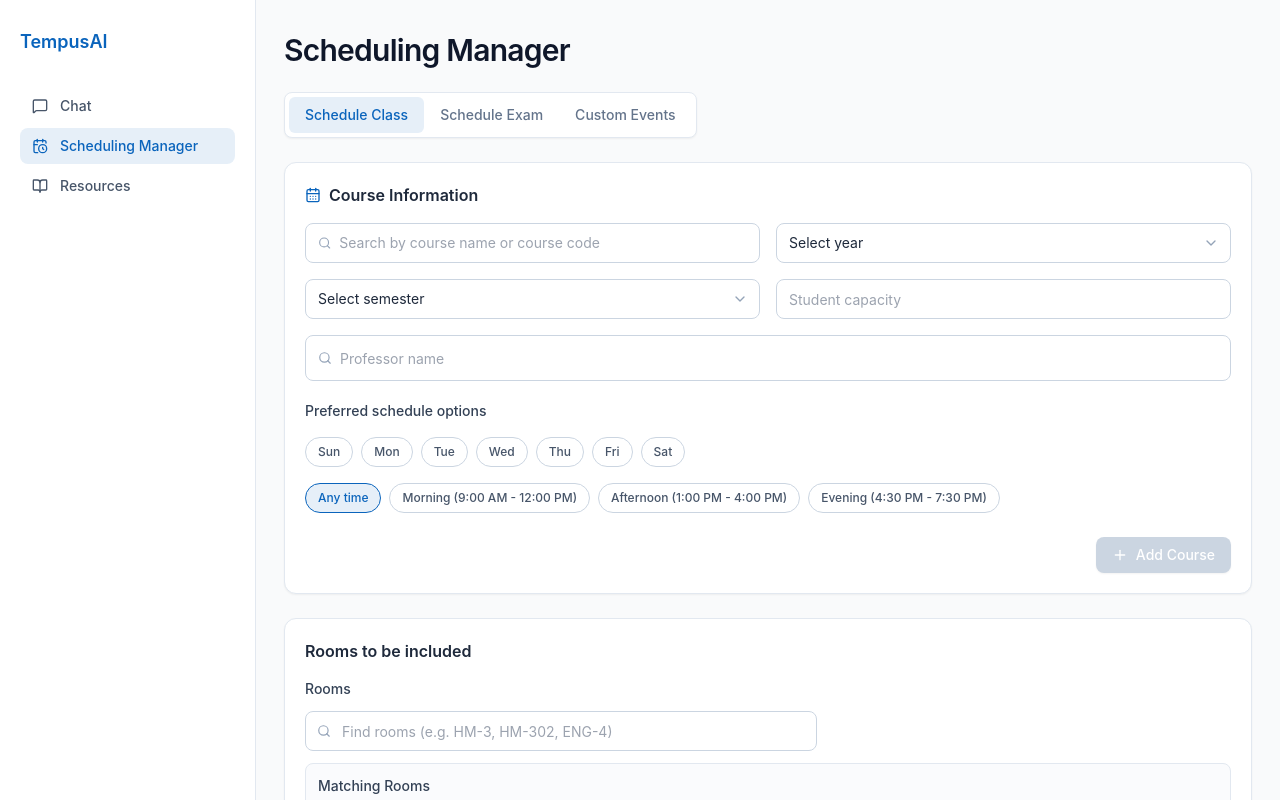
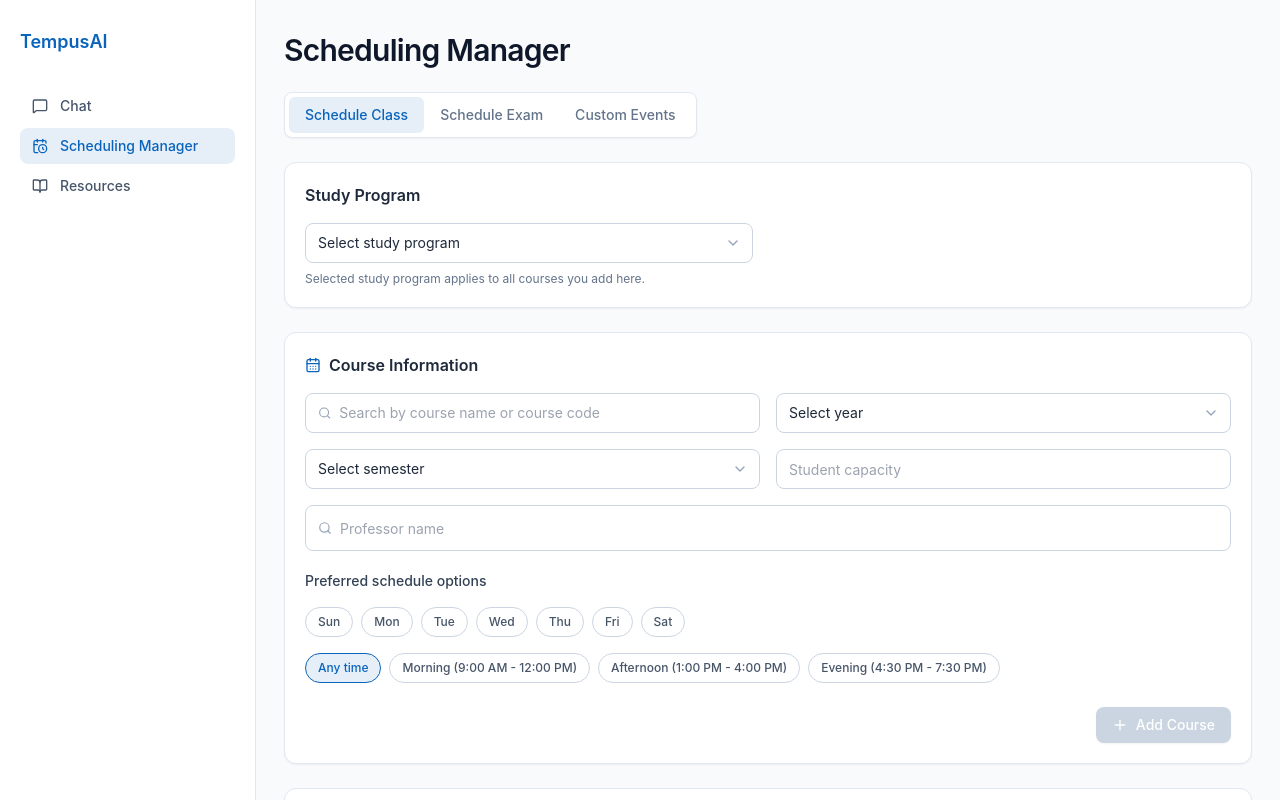
Before and after one commit to SaiPha454/tempusai, a React (Vite) app in the folder frontend/: page /scheduling-manager in a window 1280 px wide. Shown: the top 800 px of the page. Built offline with nearby package versions, Linux system fonts and the light colour scheme.

Commit message:
Add Study program input field

```diff
--- a/frontend/src/components/CourseItem.tsx
+++ b/frontend/src/components/CourseItem.tsx
@@ -2,6 +2,7 @@ import { CalendarDays, Clock3, GraduationCap, Trash2, UserRound, Users } from 'l
 
 type CourseItemProps = {
   order: number;
+  studyProgram: string;
   courseCode: string;
   courseName: string;
   year: string;
@@ -15,6 +16,7 @@ type CourseItemProps = {
 
 export function CourseItem({
   order,
+  studyProgram,
   courseCode,
   courseName,
   year,
@@ -40,6 +42,10 @@ export function CourseItem({
             <p className="inline-flex items-center gap-1.5">
               <GraduationCap size={14} className="text-slate-500" />
               {year && semester ? `Year ${year}, Semester ${semester}` : 'Year/Semester N/A'}
+            </p>
+            <p className="inline-flex items-center gap-1.5">
+              <GraduationCap size={14} className="text-slate-500" />
+              {studyProgram}
             </p>
             <p className="inline-flex items-center gap-1.5">
               <Users size={14} className="text-slate-500" />
--- a/frontend/src/data/schedulingData.ts
+++ b/frontend/src/data/schedulingData.ts
@@ -30,6 +30,16 @@ export const preferredTimeOptions: SelectOption[] = [
   { value: 'morning', label: 'Morning (9:00 AM - 12:00 PM)' },
   { value: 'afternoon', label: 'Afternoon (1:00 PM - 4:00 PM)' },
   { value: 'evening', label: 'Evening (4:30 PM - 7:30 PM)' },
+];
+
+export const studyProgramOptions: SelectOption[] = [
+  { value: '', label: 'Select study program' },
+  { value: 'software-engineering', label: 'Software Engineering' },
+  { value: 'computer-science', label: 'Computer Science' },
+  { value: 'information-technology', label: 'Information Technology' },
+  { value: 'data-science', label: 'Data Science' },
+  { value: 'artificial-intelligence', label: 'Artificial Intelligence' },
+  { value: 'cybersecurity', label: 'Cybersecurity' },
 ];
 
 export const professorDirectory = [
--- a/frontend/src/pages/SchedulingManagerPage.tsx
+++ b/frontend/src/pages/SchedulingManagerPage.tsx
@@ -17,6 +17,7 @@ import {
   professorDirectory,
   roomDirectory,
   semesterOptions,
+  studyProgramOptions,
   weekdays,
   yearOptions,
   type CourseOption,
@@ -31,6 +32,7 @@ type CourseForm = {
 
 type AddedCourse = {
   id: string;
+  studyProgram: string;
   courseCode: string;
   courseName: string;
   year: string;
@@ -56,6 +58,7 @@ const initialForm: CourseForm = {
 
 export function SchedulingManagerPage() {
   const [activeTab, setActiveTab] = useState<(typeof schedulingTabs)[number]>('Schedule Class');
+  const [selectedStudyProgram, setSelectedStudyProgram] = useState('');
   const [courseQuery, setCourseQuery] = useState('');
   const [selectedCourse, setSelectedCourse] = useState<CourseOption | null>(null);
   const [courseForm, setCourseForm] = useState<CourseForm>(initialForm);
@@ -121,6 +124,7 @@ export function SchedulingManagerPage() {
 
     const course: AddedCourse = {
       id: crypto.randomUUID(),
+      studyProgram: selectedStudyProgram,
       courseCode: selectedCourse.code,
       courseName: selectedCourse.name,
       year: courseForm.year,
@@ -158,6 +162,7 @@ export function SchedulingManagerPage() {
 
   const hasValidCapacity = Number(courseForm.studentCapacity) > 0;
   const canAddCourse =
+    Boolean(selectedStudyProgram) &&
     Boolean(selectedCourse) &&
     Boolean(courseForm.year) &&
     Boolean(courseForm.semester) &&
@@ -182,6 +187,19 @@ export function SchedulingManagerPage() {
 
       {activeTab === 'Schedule Class' && (
         <div className="mt-6 space-y-6 pb-8">
+          <Card title="Study Program">
+            <div className="max-w-md">
+              <SelectField
+                value={selectedStudyProgram}
+                onChange={setSelectedStudyProgram}
+                options={studyProgramOptions}
+              />
+            </div>
+            <p className="mt-2 text-xs text-slate-500">
+              Selected study program applies to all courses you add here.
+            </p>
+          </Card>
+
           <Card title="Course Information" icon={CalendarDays}>
             <div className="grid grid-cols-1 gap-4 md:grid-cols-2">
               <CourseSelectField
@@ -303,6 +321,9 @@ export function SchedulingManagerPage() {
                   <CourseItem
                     key={course.id}
                     order={index + 1}
+                    studyProgram={
+                      studyProgramOptions.find((item) => item.value === course.studyProgram)?.label ?? 'N/A'
+                    }
                     courseCode={course.courseCode}
                     courseName={course.courseName}
                     year={course.year}
```
